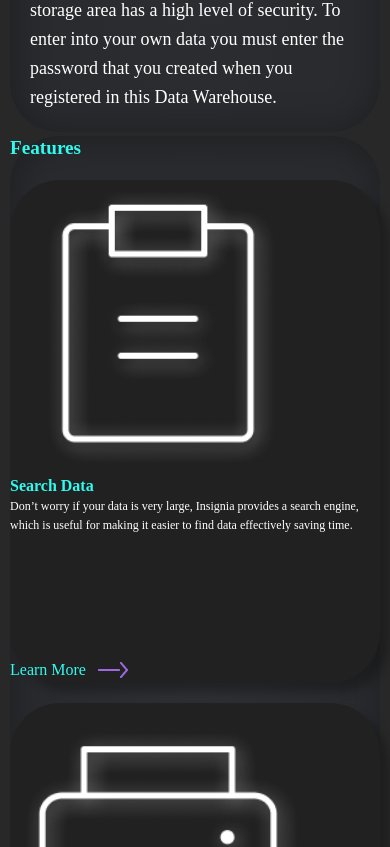
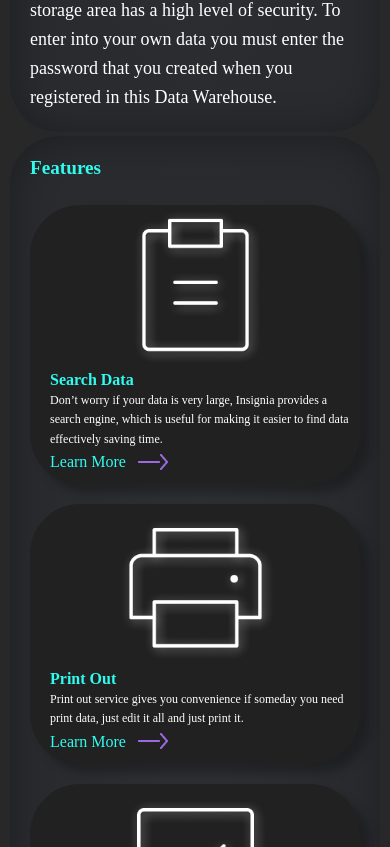
Before and after one commit to taphead/insignia-frontend, a React (Vite) app: page / in a window 390 px wide. Shown: the part 1457-2304 px from the top of the page. Built offline with nearby package versions, Linux system fonts and the light colour scheme.

Commit message:
fixed features section responsiveness

```diff
--- a/src/components/FeaturesSection/FeatureCard.css
+++ b/src/components/FeaturesSection/FeatureCard.css
@@ -11,8 +11,8 @@
 }
 
 .featurecardimage {
-  top: 1923px;
-  left: 416px;
+  /* top: 1923px;
+  left: 416px; */
 }
 
 .featurecardboldtext {
@@ -51,30 +51,44 @@
 
 @media screen and (max-width: 768px) {
   .featurecard {
+    width: auto;
     height: auto;
     margin: 0px;
     gap: 0px;
     padding: 0px;
   }
-  .featurecardimage {
-    width: 80%;
+
+  .featurecard,
+  .featurecardimage,
+  .featurecardboldtext,
+  .featurecardmaintext,
+  .featurecardfooter {
+    margin: 0px;
+    padding: 0px;
   }
 
-  .featurecardboldtext,
-  .featurecardmaintext,
-  .featurecardfooter,
   .featurecardimage {
-    padding: 0px;
-    margin: 0px;
+    width: 50%;
+  }
+
+  .featurecardimagecontainer {
+    display: flex;
+    justify-content: center;
+    align-items: center;
   }
 
   .featurecardboldtext {
     font-size: 16px;
+    padding: 0 20px 0 20px;
   }
+
   .featurecardmaintext {
     font-size: 12px;
+    padding: 0 10px 0 20px;
+    height: auto;
   }
 
   .featurecardfooter {
+    padding: 0 0 10px 20px;
   }
 }
--- a/src/components/FeaturesSection/FeatureCard.jsx
+++ b/src/components/FeaturesSection/FeatureCard.jsx
@@ -4,7 +4,10 @@ import PurpleArrow from "../PurpleArrow/PurpleArrow";
 export default function FeatureCard({ img, boldText, mainText }) {
   return (
     <div className="featurecard">
-      <img src={img} className="featurecardimage"></img>
+      <div className="featurecardimagecontainer">
+        <img src={img} className="featurecardimage"></img>
+      </div>
+
       <div className="featurecardboldtext">{boldText}</div>
       <div className="featurecardmaintext">{mainText}</div>
       <div className="featurecardfooter">
--- a/src/components/FeaturesSection/FeaturesSection.css
+++ b/src/components/FeaturesSection/FeaturesSection.css
@@ -65,24 +65,14 @@
 }
 
 @media screen and (max-width: 768px) {
-  .sectioncontainer,
-  .featuressection,
-  .featuressectionboldtext,
-  .featurecardcontainer,
-  .featurecard,
-  .featuressectionfooter,
-  .featuressectioncircles,
-  .featurespurplecircle,
-  .featureswhitecircle,
-  .featuressectionarrrows {
-    margin: 0px;
-    padding: 0px;
-  }
-  .sectioncontainer {
+  .featuressectionboldtext {
+    padding-top: 20px;
+    padding-left: 20px;
   }
   .featurecardcontainer {
     flex-direction: column;
-    padding: 0px;
+    padding-left: 20px;
+    padding-right: 20px;
     height: auto;
     width: auto;
   }
@@ -100,9 +90,32 @@
 }
 
 @media screen and (max-width: 768px) {
+  .sectioncontainer,
+  .featuressection,
+  .featuressectionboldtext,
+  .featurecardcontainer,
+  .featurecard,
+  .featuressectionfooter,
+  .featuressectioncircles,
+  .featurespurplecircle,
+  .featureswhitecircle,
+  .featuressectionarrrows,
   .featuressectionfooter {
-    gap: 25px;
     margin: 0px;
     padding: 0px;
   }
+
+  .featuressectionboldtext {
+    padding: 20px 0 5px 20px;
+  }
+
+  .featurecardcontainer {
+    padding: 0 20px 0 20px;
+  }
+
+  .featuressectionfooter {
+    width: auto;
+    gap: 20px;
+    padding: 10px 0px 20px 50px;
+  }
 }
```
